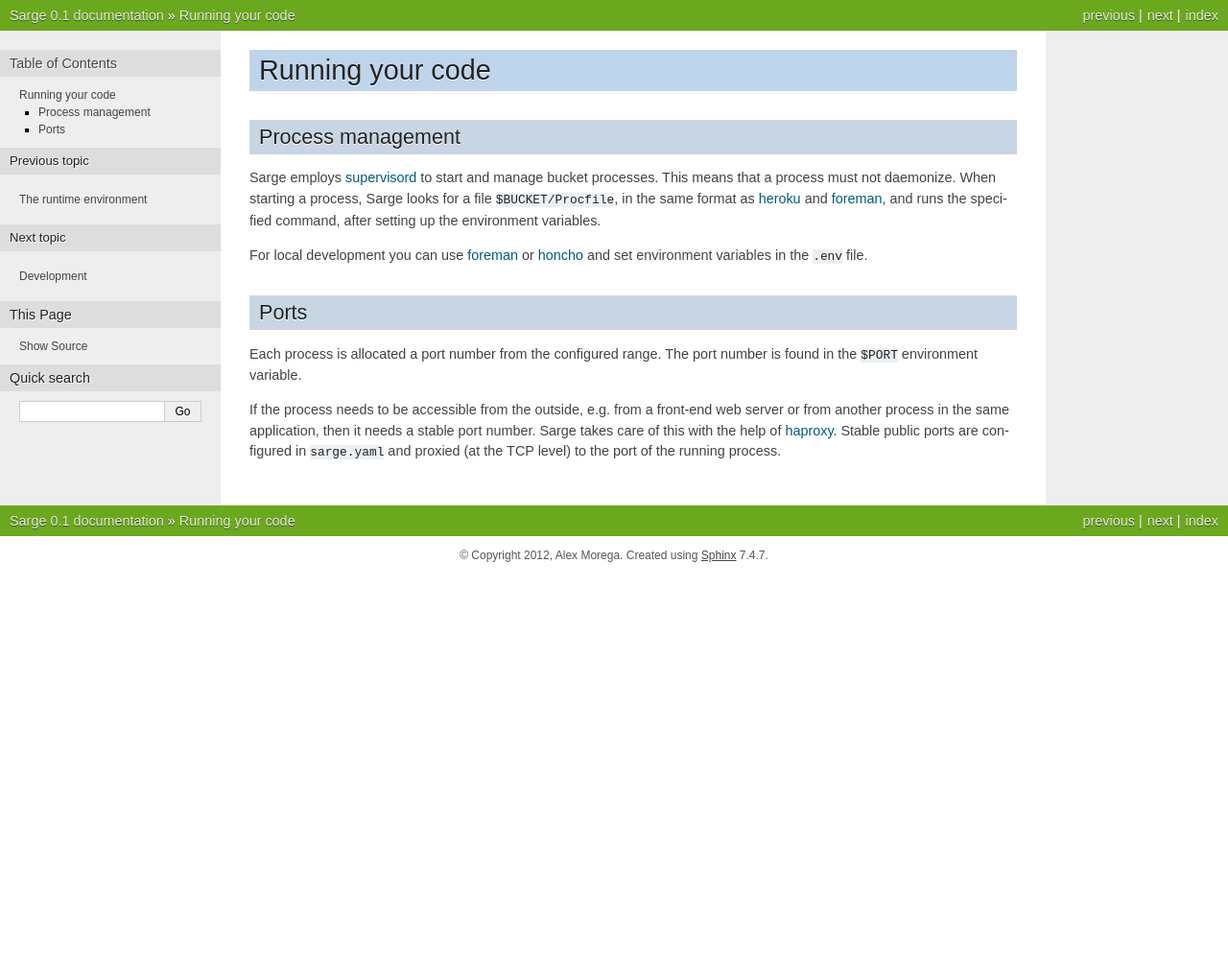
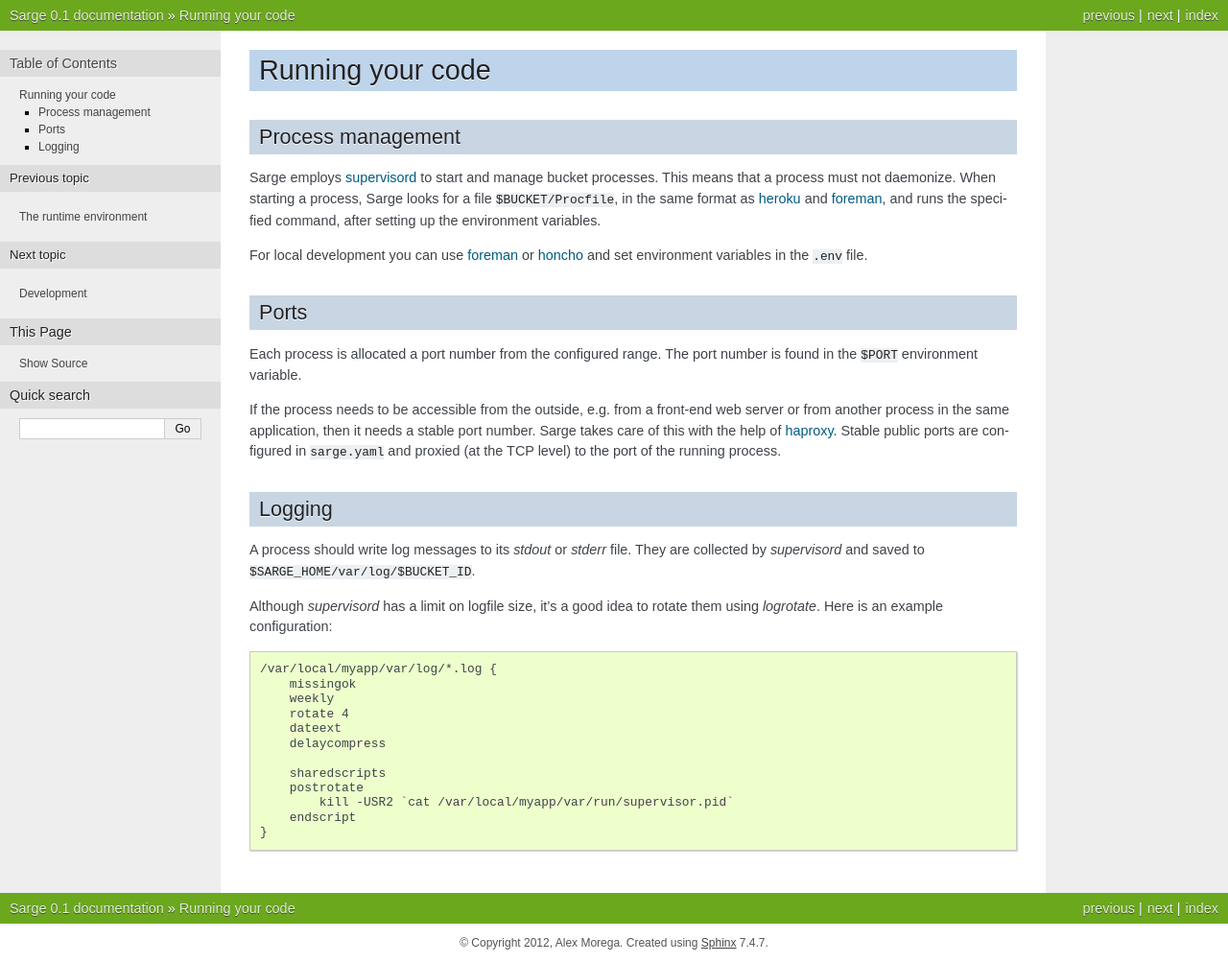
Before and after one commit to mgax/airship, a Sphinx documentation site: the page built from docs/running.rst, in a window 1280 px wide. Shown: the whole page at 96% size. Built offline with Sphinx 7.4.7, drawn with Linux system fonts in a browser that asks for light colours; before the commit the page ends 900 px from its top, so only the background shows below that.

Commit message:
docs about logging

```diff
--- a/docs/running.rst
+++ b/docs/running.rst
@@ -31,3 +31,26 @@ help of haproxy_. Stable public ports are configured in ``sarge.yaml``
 and proxied (at the TCP level) to the port of the running process.
 
 .. _haproxy: http://haproxy.1wt.eu/
+
+
+Logging
+-------
+A process should write log messages to its `stdout` or `stderr` file.
+They are collected by `supervisord` and saved to
+``$SARGE_HOME/var/log/$BUCKET_ID``.
+
+Although `supervisord` has a limit on logfile size, it's a good idea to
+rotate them using `logrotate`. Here is an example configuration::
+
+    /var/local/myapp/var/log/*.log {
+        missingok
+        weekly
+        rotate 4
+        dateext
+        delaycompress
+
+        sharedscripts
+        postrotate
+            kill -USR2 `cat /var/local/myapp/var/run/supervisor.pid`
+        endscript
+    }
```
